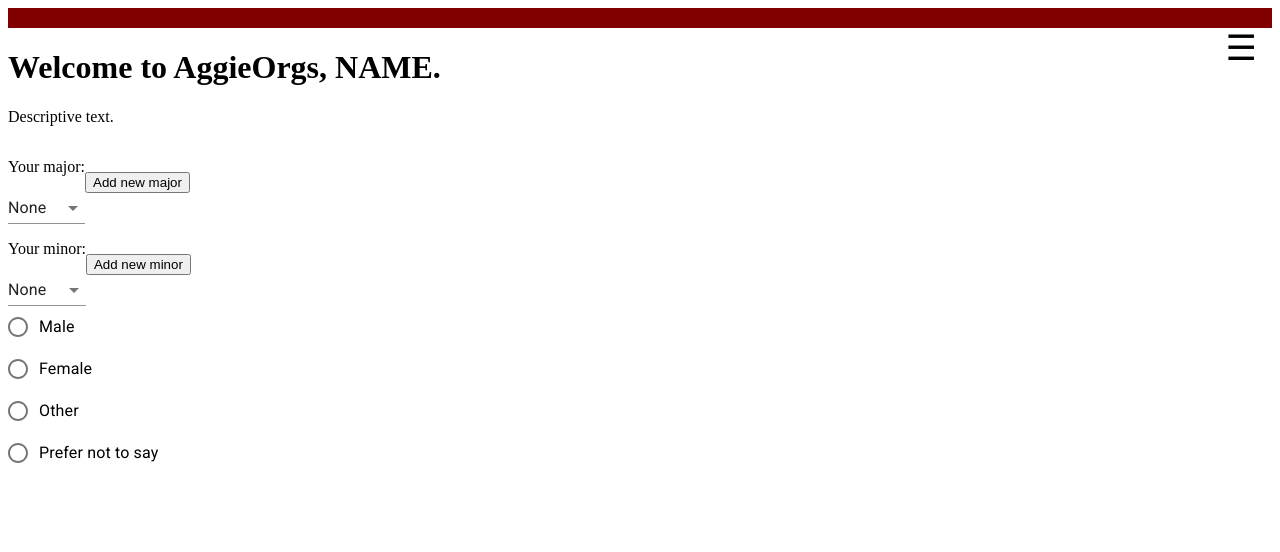
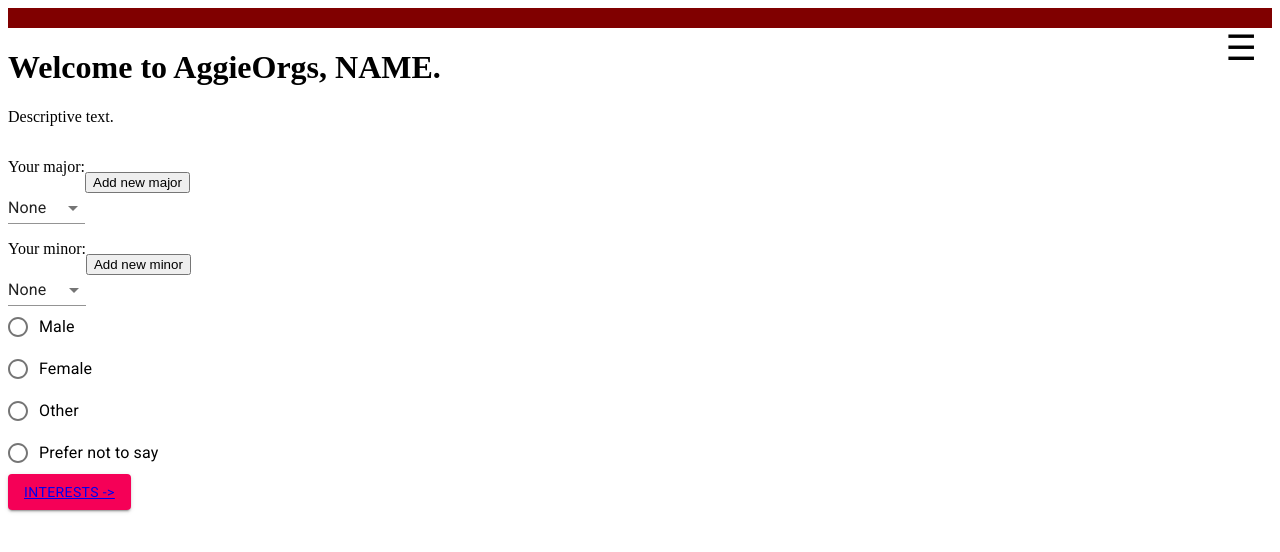
Before and after one commit to Auyxi/AggieOrgs_Front_End, a Next.js app: page /quiz in a window 1280 px wide. Shown: the top 552 px of the page. Built offline with nearby package versions, Linux system fonts and the light colour scheme; a web font is replaced by a local one.

Commit message:
finished quiz form

```diff
--- a/pages/quiz.js
+++ b/pages/quiz.js
@@ -8,6 +8,8 @@
 import Radio from '@material-ui/core/Radio';
 import RadioGroup from '@material-ui/core/RadioGroup';
 import FormControlLabel from '@material-ui/core/FormControlLabel';
+import Button from '@material-ui/core/Button';
+import Link from 'next/link';
 
 // using material-ui now https://material-ui.com/components/selects/
 // dynamic forms for later https://itnext.io/building-a-dynamic-controlled-form-in-react-together-794a44ee552c
@@ -39,6 +41,33 @@
         );
         console.log(name);
         console.log(value);
+    }
+
+    // https://developer.mozilla.org/en-US/docs/Web/API/Fetch_API/Using_Fetch
+    handleSubmit = event => {
+        let data = {
+            major1: this.state.major1,
+            major2: this.state.major2,
+            minor1: this.state.minor1,
+            minor2: this.state.minor2,
+            gender: this.state.gender
+        };
+        console.log(data);
+
+        /* fetch('urlexample', {
+            method: 'POST',
+            headers: {
+
+            },
+            body: JSON.stringify(data),
+        })
+        .then((response) => response.json())
+        .then((data) => {
+            console.log('Success: ', data);
+        })
+        .catch((error) => {
+            console.error('Error: ', error);
+        }); */
     }
 
     addMajorClickHandler = () => {
@@ -168,6 +197,16 @@
                     <FormControlLabel value="other" control={<Radio />} label="Other" />
                     <FormControlLabel value="prefer not to say" control={<Radio />} label="Prefer not to say" />
                 </RadioGroup>
+
+                <Button
+                    onClick={this.handleSubmit}
+                    color="secondary"
+                    variant="contained"
+                >
+                    <Link href="/interests">
+                        Interests ->
+                    </Link>
+                </Button>
             </div>
         );
     }
```
Also changed, not shown: pages/interests.js (added, +16 -0 lines).
